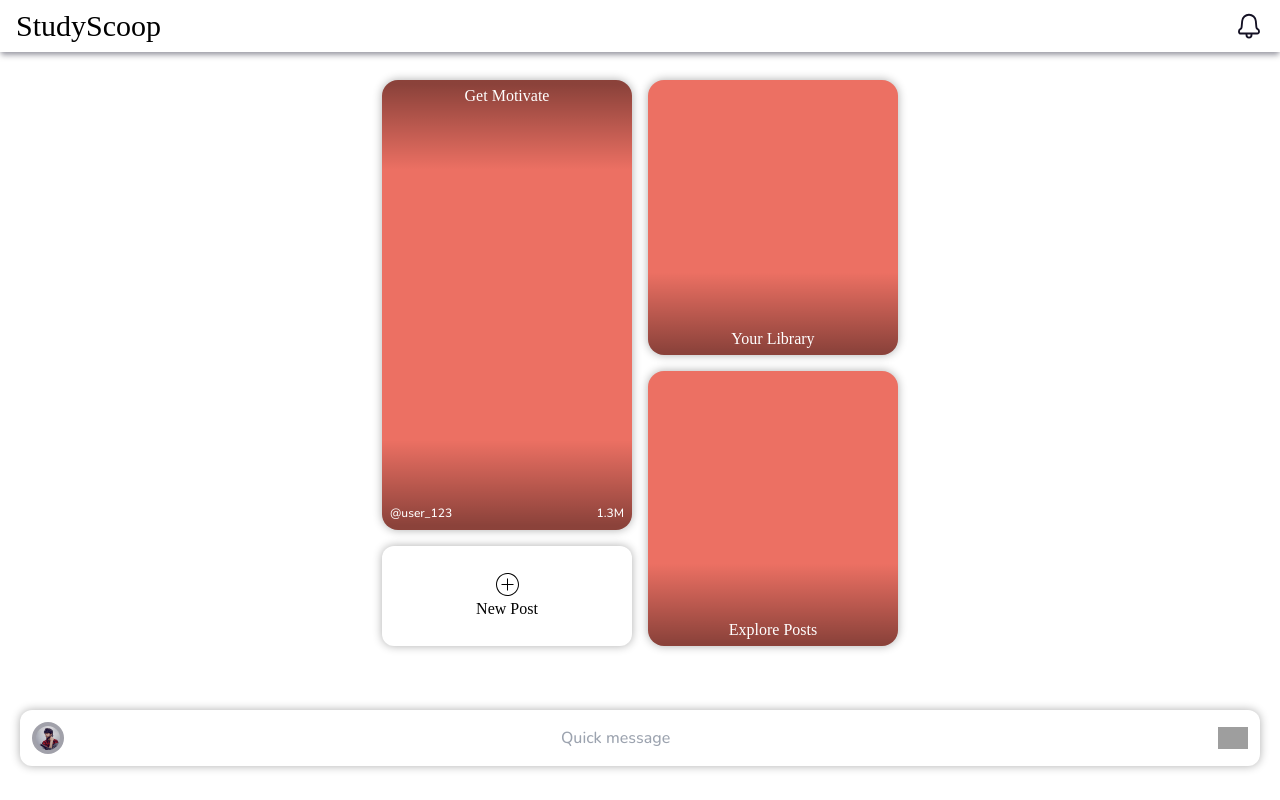
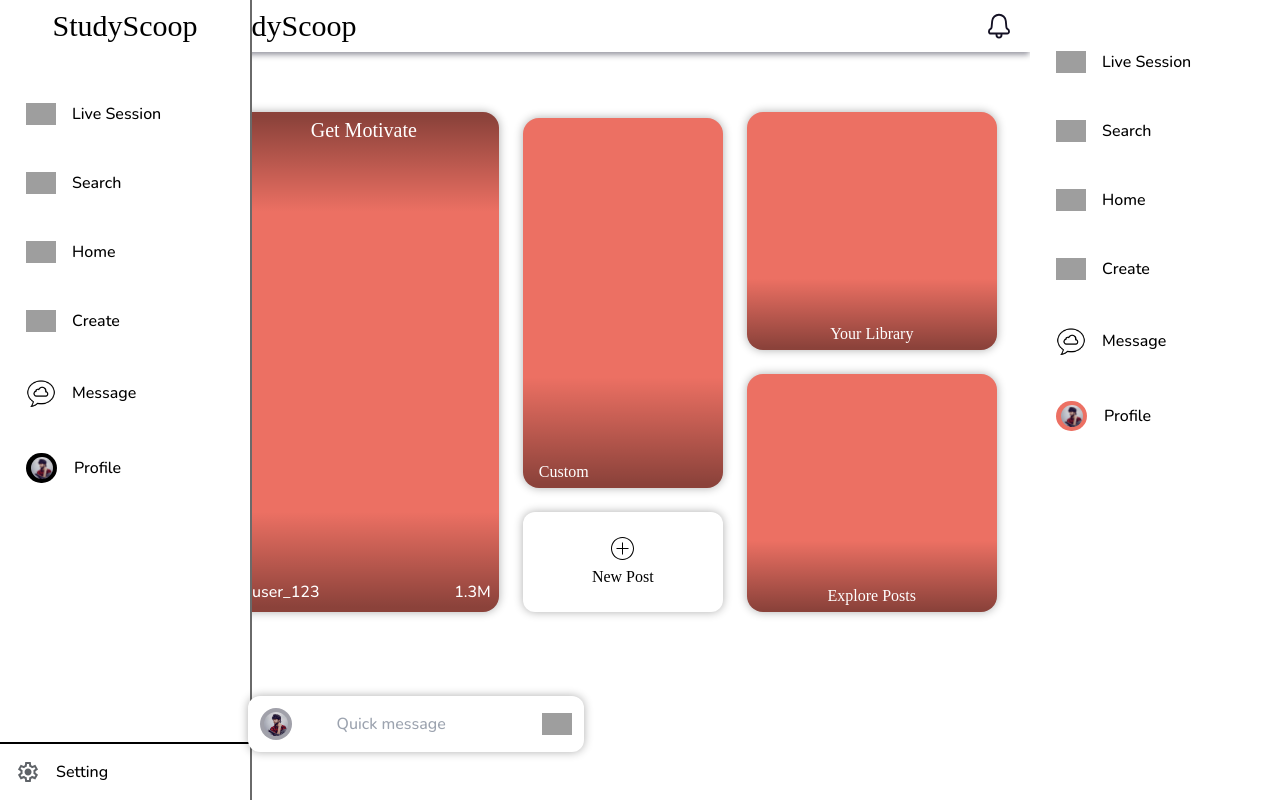
Before and after one commit to code-shorter/StudyScoop, a React (Vite) app in the folder client/: page /home in a window 1280 px wide. Shown: the top 800 px of the page. Built offline with nearby package versions, Linux system fonts and the light colour scheme; grey boxes are pictures that could not be loaded; a web font is replaced by a local one.

Commit message:
Home updated

```diff
--- a/client/src/components/Header.jsx
+++ b/client/src/components/Header.jsx
@@ -2,14 +2,23 @@ import React from 'react'
 import { Link } from 'react-router-dom'
 import NotificationIcon from './notificationIcon'
 
-function Header() {
+function Header({logoname}) {
   const notifyOn = 'block';
   const notifyAlert = 'hidden';
   const notifyOff = 'hidden';
+  var logoName;
+  var padd;
+  if (logoname === true) {
+    logoName = 'StudyScoop';
+    padd = 'py-2';
+  } else {
+    logoName = '';
+    padd = 'py-3';
+  }
   return (
     <header>
-        <div className="w-full h-fit bg-white px-4 py-2 flex justify-between items-center shadow-md shadow-zinc-400">
-            <span className='font-[amaranth] text-3xl'>StudyScoop</span>
+        <div className={`w-full h-fit bg-white px-4 ${padd} flex justify-between items-center shadow-md shadow-zinc-400`}>
+            <span className='font-[amaranth] text-3xl'>{logoName}</span>
             <Link to="/notifications">
                 <NotificationIcon props={{
                   notifyOn: notifyOn,
--- a/client/src/components/HomeBox.jsx
+++ b/client/src/components/HomeBox.jsx
@@ -3,7 +3,7 @@ import React from 'react'
 function HomeBox({props}) {
   const {title, img} = props;
   return (
-    <div className="min-w-[130px] lmobile:min-w-[150px] mobile:min-w-[170px] min-[768px]:w-[250px] gradient-2box flex-1 bg-[#EC7063] shadow-[0_0_10px_0px_#00000052] rounded-2xl font-[aBeeZee] w-full text-white py-1 text-md flex items-end justify-center">{title}</div>
+    <div className="min-w-[130px] lmobile:min-w-[150px] mobile:min-w-[170px] min-[768px]:w-[200px] lg:w-[190px] xl:w-[250px] gradient-2box flex-1 bg-[#EC7063] shadow-[0_0_10px_0px_#00000052] rounded-2xl font-[aBeeZee] w-full text-white py-1 text-md flex items-end justify-center">{title}</div>
   )
 }
 
--- a/client/src/pages/Home.jsx
+++ b/client/src/pages/Home.jsx
@@ -6,6 +6,8 @@ import AlertBox from '../components/AlertBox';
 import HomeBox from '../components/HomeBox';
 import '../styles/Style.css';
 import { loggedInUser, quickUser } from '../ComponentApi';
+import SideTab from '../components/profile components/SideTab';
+import { Link } from 'react-router-dom';
 
 function Home() {
   const user = loggedInUser;
@@ -31,48 +33,82 @@ function Home() {
 
   var bottomCoverClass;
   var bottomBoxVisible;
-  if (window.screen.height > 650) {
-    bottomCoverClass = 'fixed px-8 bottom-8 left-1/2 -translate-x-1/2';
+  var upperCustomBoxVisible;
+  var headLogoVisiblity;
+  if (window.screen.width >= 1024) {
+    headLogoVisiblity = false;
+  } else {
+    headLogoVisiblity = true;
+  }
+  if (window.screen.height < 600) {
+    bottomCoverClass = 'hidden';
   } else {
     bottomCoverClass = '';
   }
-  if (window.screen.height > 800) {
+  if (window.screen.height > 800 && window.screen.width < 1024) {
     bottomBoxVisible = 'block';
   } else {
     bottomBoxVisible = 'hidden';
   }
+  if (window.screen.height > 800 && window.screen.width < 1280) {
+    upperCustomBoxVisible = 'hidden';
+  } else if (window.screen.width >= 768) {
+    upperCustomBoxVisible = 'block';
+  } else {
+    upperCustomBoxVisible = 'hidden';
+  }
   return (
-    <>
+    <div className={`main-container w-full h-full`}>
       <LoadingBar />
       <AlertBox props={{ status: 'showAlert', message: 'Hello Scoopers!' }} />
-      <Header />
-      <main>
-        <div className="w-full px-5 py-7">
-          <div className="top-cover w-full flex justify-center gap-4">
-            <div className="left-cover flex flex-col gap-4">
-              <div className="preview-flicks-container gradient-box min-w-[130px] lmobile:min-w-[150px] mobile:min-w-[170px] min-[768px]:w-[250px] min-h-[300px] lmobile:min-h-[330px] mobile:min-h-[370px] min-[768px]:h-[450px] rounded-2xl bg-[#EC7063] flex flex-col justify-between">
-                <div className="font-[aBeeZee] w-full text-center text-white py-1 text-md">Get Motivate</div>
-                <div className="font-[aBeeZee] w-full text-white p-2 text-[12px] flex justify-between">
+      <div className="left-nav-bracket w-0 lg:w-[330px] xl:w-[300px] min-[2560px]:w-[275px] bg-white"></div>
+      <div className="nav-container bg-white">
+        <div className="desktop-nav-content">
+          <Link to='/home'><div className="platform-name hidden lg:block font-[amaranth] text-3xl p-2 cursor-pointer text-center select-none" title='Home'>StudyScoop</div></Link>
+          <Nav currentPage="profile" user={loggedInUser} />
+        </div>
+        <Link to='/setting' className=''>
+          <div className="nav-setting hidden lg:flex gap-4 my-4 pt-4 border-t-2 border-black" title='Setting'>
+            <div className="nav-setting-icon ml-4">
+              <svg xmlns="http://www.w3.org/2000/svg" height="24px" viewBox="0 -960 960 960" width="24px" fill="#5f6368"><path d="m370-80-16-128q-13-5-24.5-12T307-235l-119 50L78-375l103-78q-1-7-1-13.5v-27q0-6.5 1-13.5L78-585l110-190 119 50q11-8 23-15t24-12l16-128h220l16 128q13 5 24.5 12t22.5 15l119-50 110 190-103 78q1 7 1 13.5v27q0 6.5-2 13.5l103 78-110 190-118-50q-11 8-23 15t-24 12L590-80H370Zm70-80h79l14-106q31-8 57.5-23.5T639-327l99 41 39-68-86-65q5-14 7-29.5t2-31.5q0-16-2-31.5t-7-29.5l86-65-39-68-99 42q-22-23-48.5-38.5T533-694l-13-106h-79l-14 106q-31 8-57.5 23.5T321-633l-99-41-39 68 86 64q-5 15-7 30t-2 32q0 16 2 31t7 30l-86 65 39 68 99-42q22 23 48.5 38.5T427-266l13 106Zm42-180q58 0 99-41t41-99q0-58-41-99t-99-41q-59 0-99.5 41T342-480q0 58 40.5 99t99.5 41Zm-2-140Z" /></svg>
+            </div>
+            <div className="nav-title">Setting</div>
+          </div>
+        </Link>
+      </div>
+      <main className='w-full'>
+        <Header logoname={headLogoVisiblity}/>
+        <div className="w-full px-5 py-7 xl:mt-8">
+          <div className="top-cover w-full flex justify-center gap-4 xl:gap-6">
+            <div className="left-cover flex flex-col gap-3 min-[425px]:gap-1 md:gap-4 xl:gap-6 md:flex-row md:items-end">
+              <div className="preview-flicks-container gradient-box min-w-[130px] lmobile:min-w-[150px] mobile:min-w-[170px] min-h-[300px] lmobile:min-h-[330px] mobile:min-h-[370px] md:h-[400px] xl:h-[500px] lg:w-[200px] xl:w-[270px] rounded-2xl bg-[#EC7063] flex flex-col justify-between">
+                <div className="font-[aBeeZee] w-full text-center text-white py-1 text-md xl:text-xl">Get Motivate</div>
+                <div className="font-[aBeeZee] w-full text-white p-2 text-[12px] md:text-[14px] xl:text-base flex justify-between">
                   <span>@user_123</span>
                   <span>1.3M</span>
                 </div>
               </div>
-              <div className="upload-post min-w-[130px] lmobile:min-w-[160px] min-[768px]:h-[100px] bg-white flex flex-col justify-center items-center shadow-[0_0_10px_0px_#00000052] p-2 rounded-xl">
-                <svg xmlns="http://www.w3.org/2000/svg" viewBox="0 0 50 50" width="25px" height="25px">
-                  <path d="M 25 2 C 12.309295 2 2 12.309295 2 25 C 2 37.690705 12.309295 48 25 48 C 37.690705 48 48 37.690705 48 25 C 48 12.309295 37.690705 2 25 2 z M 25 4 C 36.609824 4 46 13.390176 46 25 C 46 36.609824 36.609824 46 25 46 C 13.390176 46 4 36.609824 4 25 C 4 13.390176 13.390176 4 25 4 z M 24 13 L 24 24 L 13 24 L 13 26 L 24 26 L 24 37 L 26 37 L 26 26 L 37 26 L 37 24 L 26 24 L 26 13 L 24 13 z" />
-                </svg>
-                <p className="font-[aBeeZee] text-md">New Post</p>
+              <div>
+                <div className="bottom-box-lh w-full mb-4 xl:mb-6">
+                  <div className={`h-[160px] xl:h-[370px] gradient-2box flex-1 bg-[#EC7063] shadow-[0_0_10px_0px_#00000052] rounded-2xl font-[aBeeZee] w-full text-white py-1 px-4 text-md flex items-end justify-start ${upperCustomBoxVisible}`}>Custom</div>
+                </div>
+                <div className="upload-post min-w-[130px] lmobile:min-w-[160px] xl:w-[200px] md:h-[100px] bg-white flex flex-col xl:gap-1 justify-center items-center shadow-[0_0_10px_0px_#00000052] p-2 rounded-xl">
+                  <svg xmlns="http://www.w3.org/2000/svg" viewBox="0 0 50 50" width="25px" height="25px">
+                    <path d="M 25 2 C 12.309295 2 2 12.309295 2 25 C 2 37.690705 12.309295 48 25 48 C 37.690705 48 48 37.690705 48 25 C 48 12.309295 37.690705 2 25 2 z M 25 4 C 36.609824 4 46 13.390176 46 25 C 46 36.609824 36.609824 46 25 46 C 13.390176 46 4 36.609824 4 25 C 4 13.390176 13.390176 4 25 4 z M 24 13 L 24 24 L 13 24 L 13 26 L 24 26 L 24 37 L 26 37 L 26 26 L 37 26 L 37 24 L 26 24 L 26 13 L 24 13 z" />
+                  </svg>
+                  <p className="font-[aBeeZee] text-md">New Post</p>
+                </div>
               </div>
             </div>
-            <div className="right-cover flex flex-col gap-4">
+            <div className="right-cover flex flex-col gap-4 xl:gap-6">
               <HomeBox props={{ title: 'Your Library', img: '' }} />
               <HomeBox props={{ title: 'Explore Posts', img: '' }} />
             </div>
           </div>
-          <div className="bottom-box-lh w-full min-[768px]:px-24 mt-2 mb-4 p-3">
+          <div className="bottom-box-lh w-full mt-5 mb-4 px-3 min-[412px]:px-5 min-[430px]:px-4 md:px-[68px] min-[820px]:px-24 min-[912px]:px-36">
             <div className={`h-[150px] gradient-2box flex-1 bg-[#EC7063] shadow-[0_0_10px_0px_#00000052] rounded-2xl font-[aBeeZee] w-full text-white py-1 px-4 text-md flex items-end justify-start ${bottomBoxVisible}`}>Custom</div>
           </div>
-          <div className={`bottom-cover w-full mt-8 mb-8 ${bottomCoverClass}`}>
+          <div className={`bottom-cover w-full mt-8 mb-8 fixed max-[768px]:left-1/2 max-[768px]:-translate-x-1/2 px-4 sm:px-8 bottom-8 lg:bottom-2 xl:bottom-4 lg:w-[400px] ${bottomCoverClass}`}>
             <div className="w-full">
               <div className={`quick-message-container w-full flex flex-col justify-between items-center bg-white shadow-[0_0_10px_0px_#00000052] rounded-xl p-3`}>
                 <div className="message-user-container w-full" style={{ height: containerHeight, overflowY: visibleUsers.length > 4 ? 'scroll' : 'hidden', transition: 'height 0.3s ease', scrollSnapType: 'y mandatory' }}>
@@ -109,7 +145,7 @@ function Home() {
         </div>
       </main>
       <Nav currentPage="home" user={user} />
-    </>
+    </div>
   );
 }
 
--- a/client/tailwind.config.js
+++ b/client/tailwind.config.js
@@ -9,6 +9,11 @@ export default {
       'smobile': '320px',
       'lmobile': '375px',
       'mobile': '425px',
+      'sm':	'640px',
+      'md':	'768px',
+      'lg':	'1024px',
+      'xl':	'1280px',
+      '2xl':	'1536px',
     },
     minWidth: {
       '130': '130px',
```
Also changed, not shown: 2 other files (tests, documents, lock files or other folders).
